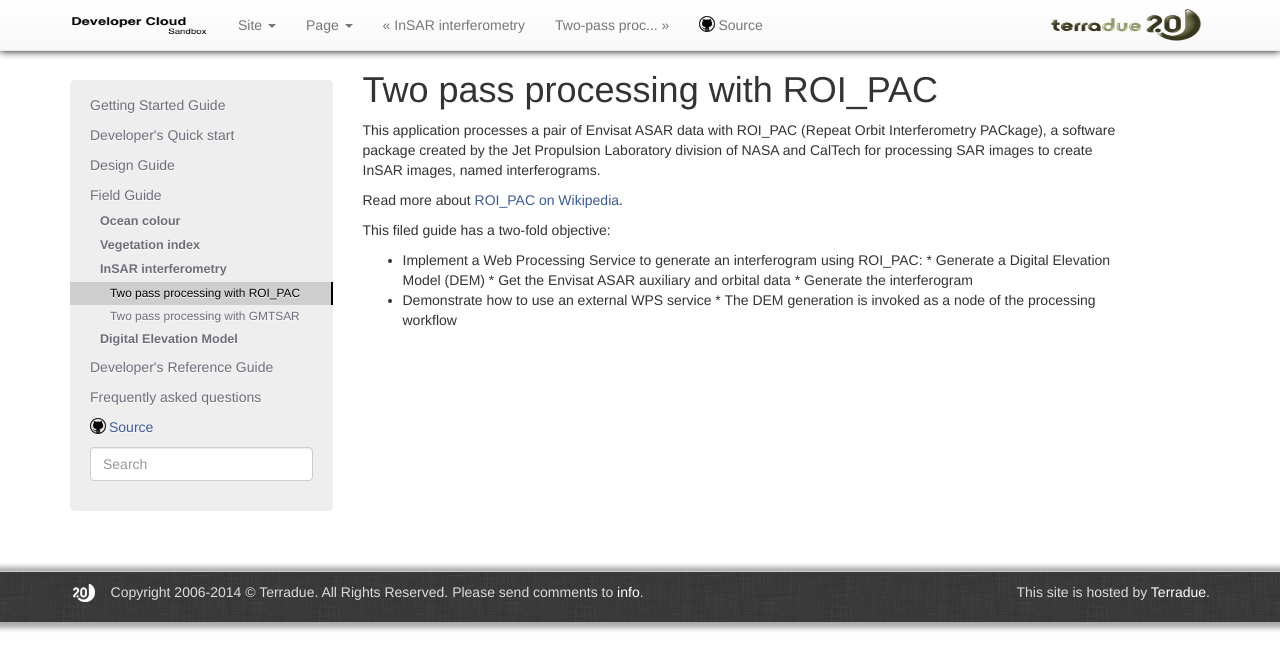
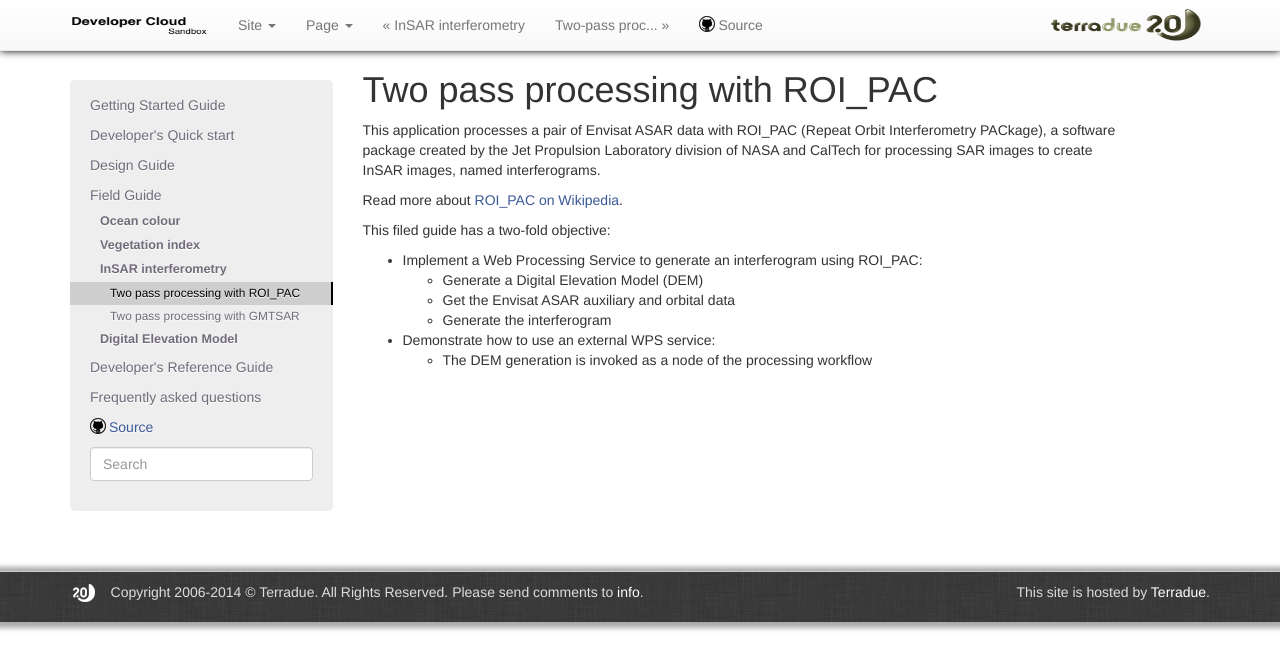
Before and after one commit to Terradue/doc-developer-sandbox, a Sphinx documentation site: the page built from source/field/insar/tp_roi_pac/index.rst, in a window 1280 px wide. Shown: the top 670 px of the page. Built offline with Sphinx 7.4.7, drawn with Linux system fonts in a browser that asks for light colours; pages that are not in the unit, such as notebooks, are missing from menus.

```diff
--- a/source/field/insar/tp_roi_pac/index.rst
+++ b/source/field/insar/tp_roi_pac/index.rst
@@ -8,10 +8,13 @@ Read more about `ROI_PAC on Wikipedia <http://en.wikipedia.org/wiki/ROI_PAC>`_.
 This filed guide has a two-fold objective:
 
 * Implement a Web Processing Service to generate an interferogram using ROI_PAC:
+
   * Generate a Digital Elevation Model (DEM)
   * Get the Envisat ASAR auxiliary and orbital data
   * Generate the interferogram
-* Demonstrate how to use an external WPS service
+
+* Demonstrate how to use an external WPS service:
+
   * The DEM generation is invoked as a node of the processing workflow
 
 .. Contents:
@@ -20,11 +23,11 @@ This filed guide has a two-fold objective:
    :maxdepth: 1
 
 ..  What you will learn <learn>
-..   Addressing a scientific and processing goal <goal>
-..   Rationales for the processing chain <rational>
-..   Data preparation <data>
+..  Addressing a scientific and processing goal <goal>
+..  Rationales for the processing chain <rational>
+..  Data preparation <data>
 ..  Workflow design <workflow>
-..   Processing nodes design <nodes>
-..   Application integration and testing <testing>
-..   Application exploitation <exploitation <exploitation>
-..   Going further <further>
+..  Processing nodes design <nodes>
+..  Application integration and testing <testing>
+..  Application exploitation <exploitation <exploitation>
+..  Going further <further>
```
